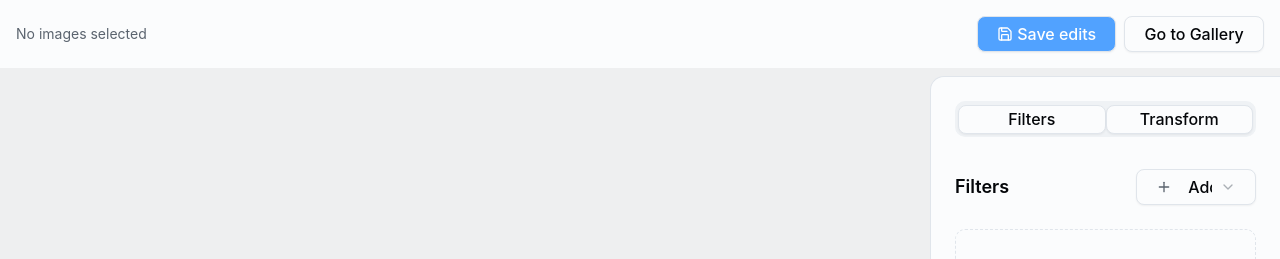
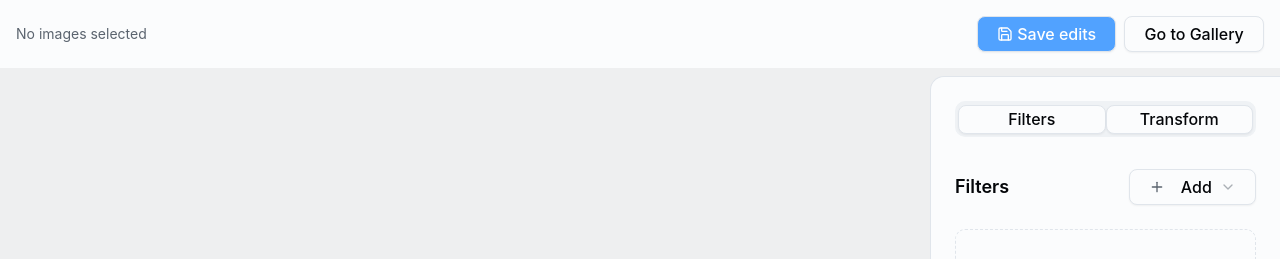
Before and after one commit to VxTi/umain-picksy, a React (Vite) app: page /edit in a window 1280 px wide. Shown: the top 259 px of the page. Built offline with nearby package versions, Linux system fonts and the light colour scheme.

Commit message:
feat: improve photo editor UI and optimize imports for better performance

```diff
--- a/src/backend/commands.ts
+++ b/src/backend/commands.ts
@@ -1,5 +1,5 @@
 import { Schema } from "effect";
-import { PhotoConfig, PhotoSchema } from "./schemas";
+import { PhotoSchema } from "./schemas";
 
 /** Ensures every command has both args and result schemas. */
 type CommandEntry = {
--- a/src/components/photo-editor-sidebar.tsx
+++ b/src/components/photo-editor-sidebar.tsx
@@ -24,7 +24,7 @@ import {
 	SelectTrigger,
 	SelectValue,
 } from "@/components/ui/select";
-import { useState, useMemo, useRef } from "react";
+import { useMemo, useRef } from "react";
 import { cn } from "@/lib/utils";
 import { Tabs, TabsContent, TabsList, TabsTrigger } from "@/components/ui/tabs";
 import { useDrag, useDrop } from "react-dnd";
@@ -326,7 +326,7 @@ export default function PhotoEditorSidebar({ config, onConfigChange }: Props) {
 						<div className="flex items-center justify-between">
 							<h3 className="text-lg font-semibold">Filters</h3>
 							<Select onValueChange={(value) => addFilter(value as any)}>
-								<SelectTrigger className="w-[120px]">
+								<SelectTrigger className="min-w-30">
 									<PlusIcon className="mr-2 h-4 w-4" />
 									<SelectValue placeholder="Add" />
 								</SelectTrigger>
--- a/src/pages/photo-editor.tsx
+++ b/src/pages/photo-editor.tsx
@@ -120,9 +120,9 @@ function PhotoEditor() {
 								onClick={() => setActiveImageIndex(i)}
 								className={twMerge(
 									"transition-all duration-300",
-									editingPhotos.length > 1 && activeImageIndex === i
-										? "opacity-100 scale-100"
-										: "opacity-50 scale-90",
+									editingPhotos.length > 1 && activeImageIndex !== i
+										? "opacity-50 scale-90"
+										: "opacity-100 scale-100"
 								)}
 							/>
 							{editingPhotos.length > 1 && (
```
